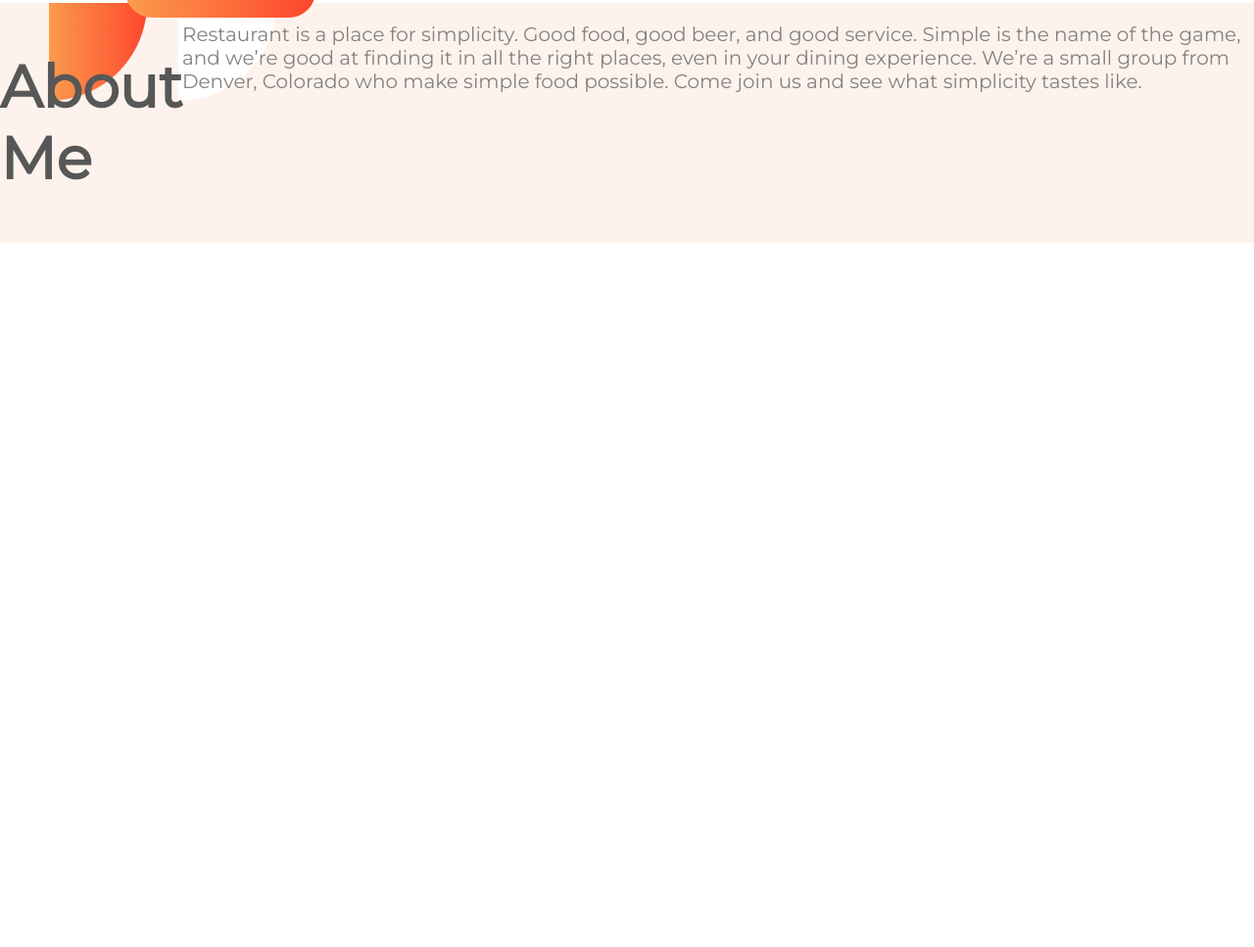
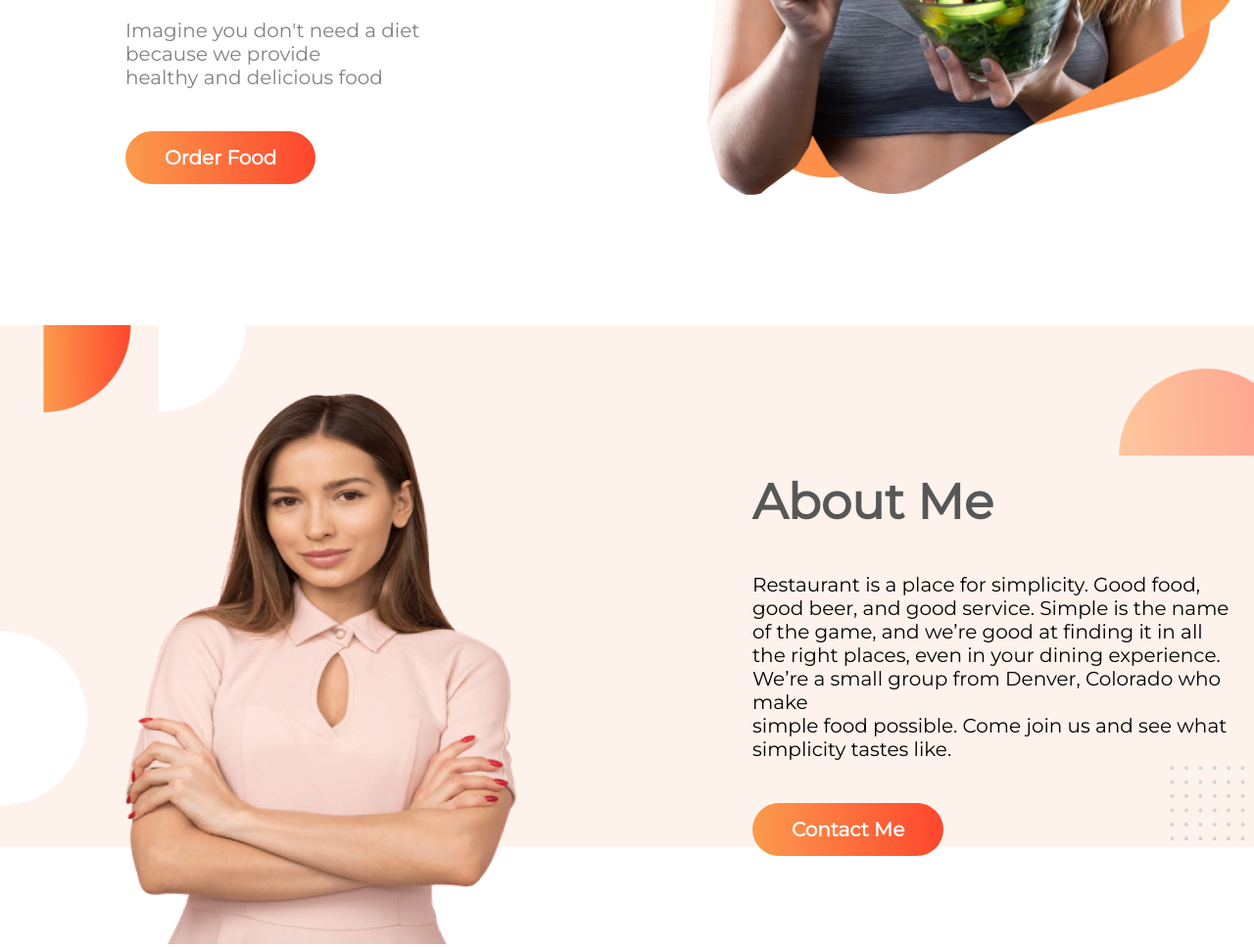
Before and after one commit to Naima15/Food-Network, a plain HTML site: page index.html in a window 1280 px wide. Shown: the part 519-1486 px from the top of the page at 98% size. Before the commit the page ends 800 px from the top, so only its background shows below. Drawn offline with Linux system fonts and the light colour scheme.

Commit message:
About page

```diff
--- a/index.html
+++ b/index.html
@@ -25,14 +25,19 @@
         </div>
     </section>
     <section class="back-banner">
-        <div>
-            <h1>About Me</h1>
+        <div class="divide-second">
+            <img src="images/Person Image.png" alt="">
         </div>
-        <div>
-            <p>Restaurant is a place for simplicity. Good food, good beer, and good service. Simple is the name of the
-                game, and we’re good at finding it in all the right places, even in your dining experience. We’re a
-                small group from Denver, Colorado who make simple food possible. Come join us and see what simplicity
-                tastes like.</p>
+        <div class="divide-second">
+            <h1 class="about">About Me</h1>
+            <p class="p-res">Restaurant is a place for simplicity. Good food,<br>
+                good beer, and good service. Simple is the name <br>
+                of the game, and we’re good at finding it in all <br>
+                the right places, even in your dining experience.<br>
+                We’re a small group from Denver, Colorado who make <br>
+                simple food possible. Come join us and see what <br>
+                simplicity tastes like.</p><br><br>
+            <a class="link-up" target="_blank" href="https://www.facebook.com/jannatun.naima.16121">Contact Me</a>
         </div>
     </section>
 </body>
--- a/style.css
+++ b/style.css
@@ -15,6 +15,7 @@ p{
 }
 section{
     display: flex;
+    margin-bottom: 100px;
 }
 .main{
     display: flex;
@@ -24,7 +25,11 @@ section{
     padding-left: 10%;
 }
 .divide img{
-    width: 75%;
+    width: 658px;
+    height: 747px;
+    left: 500px;
+    top: 82px;
+
 }
 .link-up{
     text-decoration: none;
@@ -33,9 +38,28 @@ section{
     border-radius: 30px;
     color: white;
     font-size: 20px;
+    font-weight: bold;
 
 }
 .back-banner{
     background-image: url(images/7.png);
     background-repeat: no-repeat;
+    background-size: 100%;
 }
+.divide-second{
+    width: 40%;
+    padding-left: 10%;
+
+}
+.divide-second img{
+    width: 400px;
+    height: 562px;
+    padding-top: 70px;
+}
+.about{
+    font-size: 50px;
+    margin-top: 150px;
+}
+.p-res{
+    color: black;
+}
```
